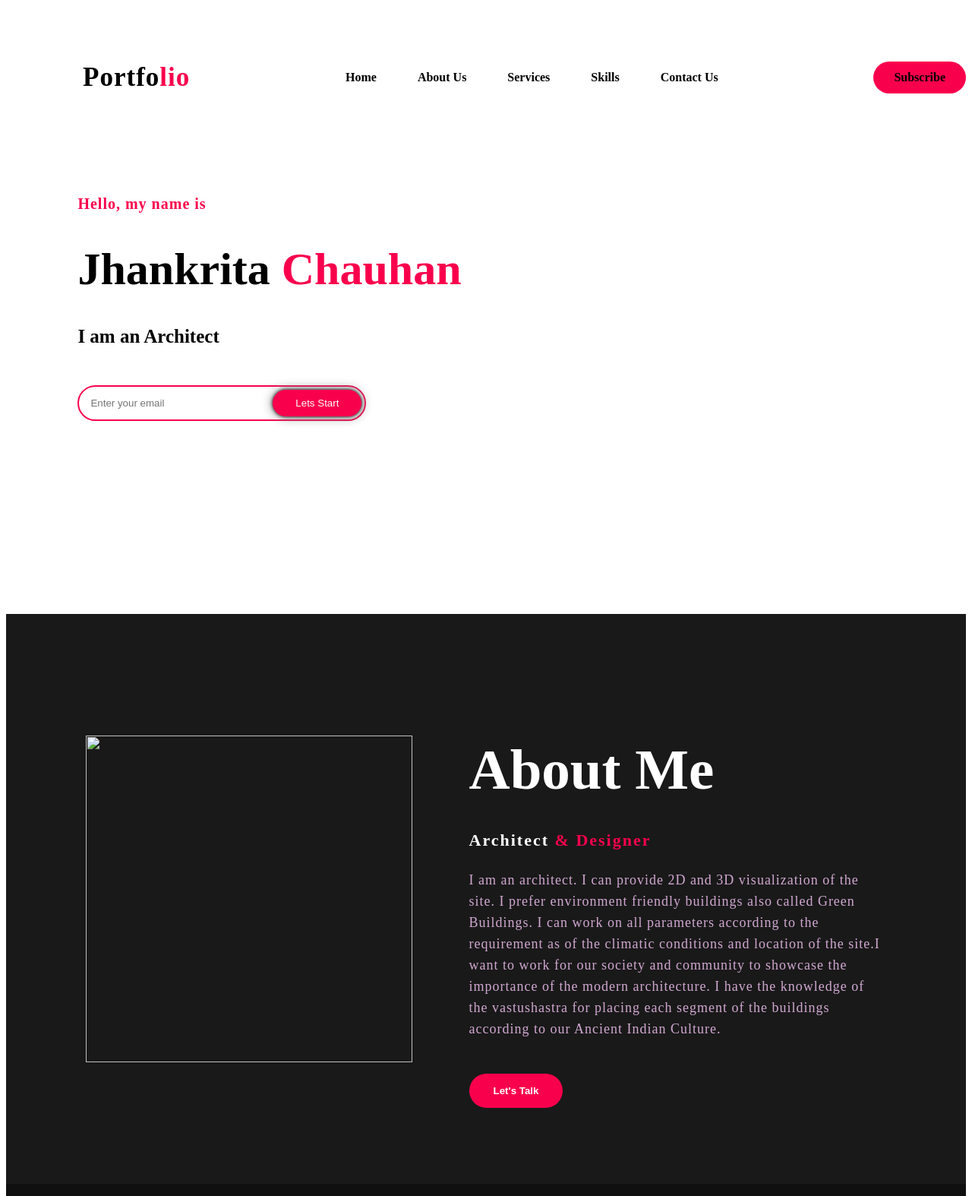
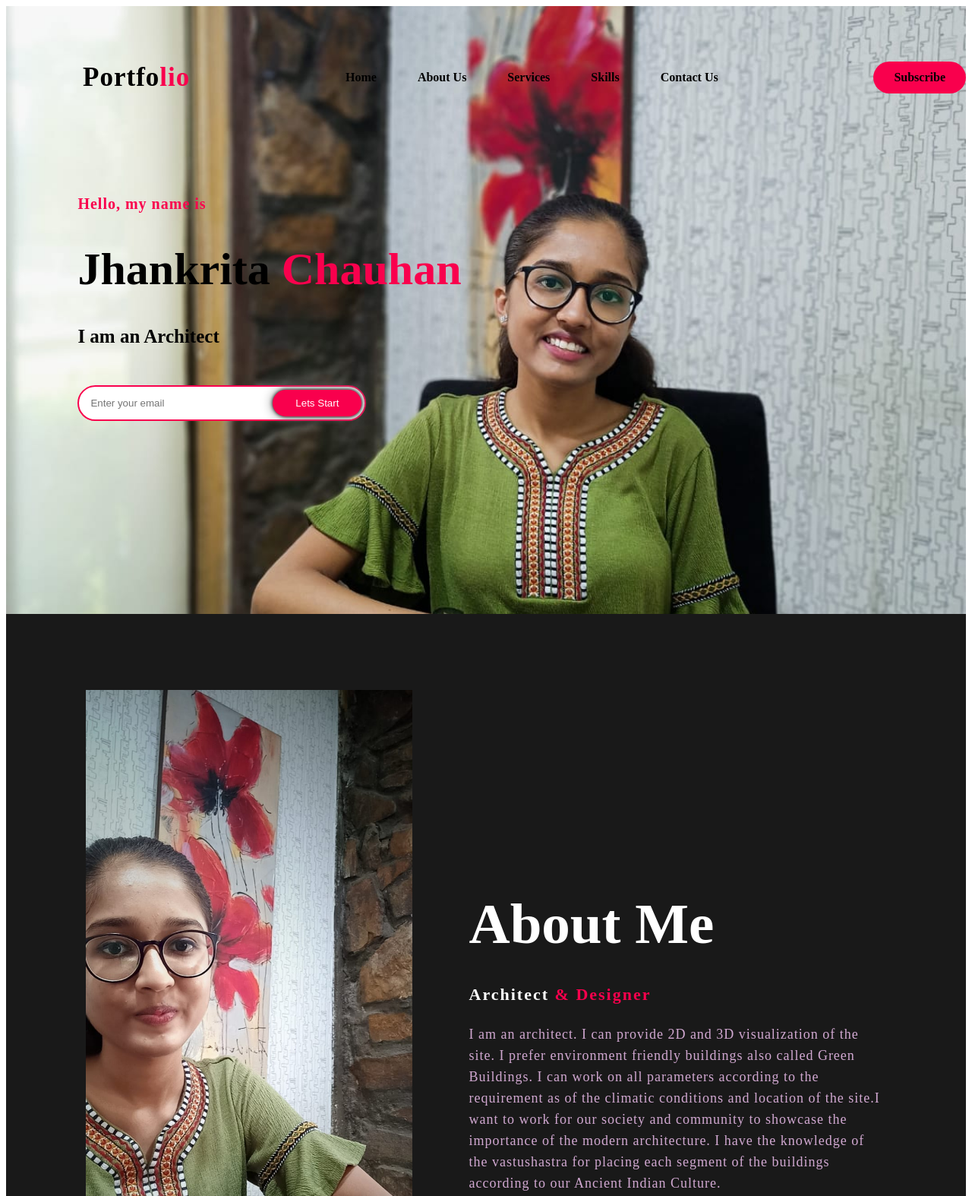
Before and after one commit to GovindxSharma/Portfolio, a plain HTML site: page index.html in a window 1280 px wide. Shown: the top 1574 px of the page at 76% size. Drawn offline with Linux system fonts and the light colour scheme.

Commit message:
source & images

```diff
--- a/index.html
+++ b/index.html
@@ -4,7 +4,7 @@
 	<meta http-equiv="X-UA-Compatible" content="IE=edge">
 	<meta name="viewport" content="width=device-width, initial-scale=1.0">
 	<title>Portfolio | Jhankrita C</title>
-	<link rel="icon" href="arch.jpg" type="arch.jpg" sizes="16x16">
+	<link rel="icon" href="./imgs/arch.jpg" type="arch.jpg" sizes="16x16">
 	<link rel="stylesheet" href="new-file.css">
 	<script src="https://kit.fontawesome.com/1b0de3693e.js" crossorigin="anonymous"></script>
 </head>
@@ -38,7 +38,7 @@
 
 <section class="about">
 	<div class="main">
-		<img src="jini.jpeg">
+		<img src="././imgs/jini.jpg">
 		<div class="about-text">
 			<h2>About Me</h2>
 			<h5>Architect <span>& Designer</span></h5>
--- a/new-file.css
+++ b/new-file.css
@@ -7,7 +7,7 @@
 .hero{
     height: 100vh;
     width: 100%;
-    background-image: url('hell.jpeg');
+    background-image: url('./imgs/hell.jpg');
     background-size: cover;
     background-position: center;
 
```
Also changed, not shown: imgs/arch.jpg (added), imgs/hell.jpg (added), imgs/jini.jpg (added).
